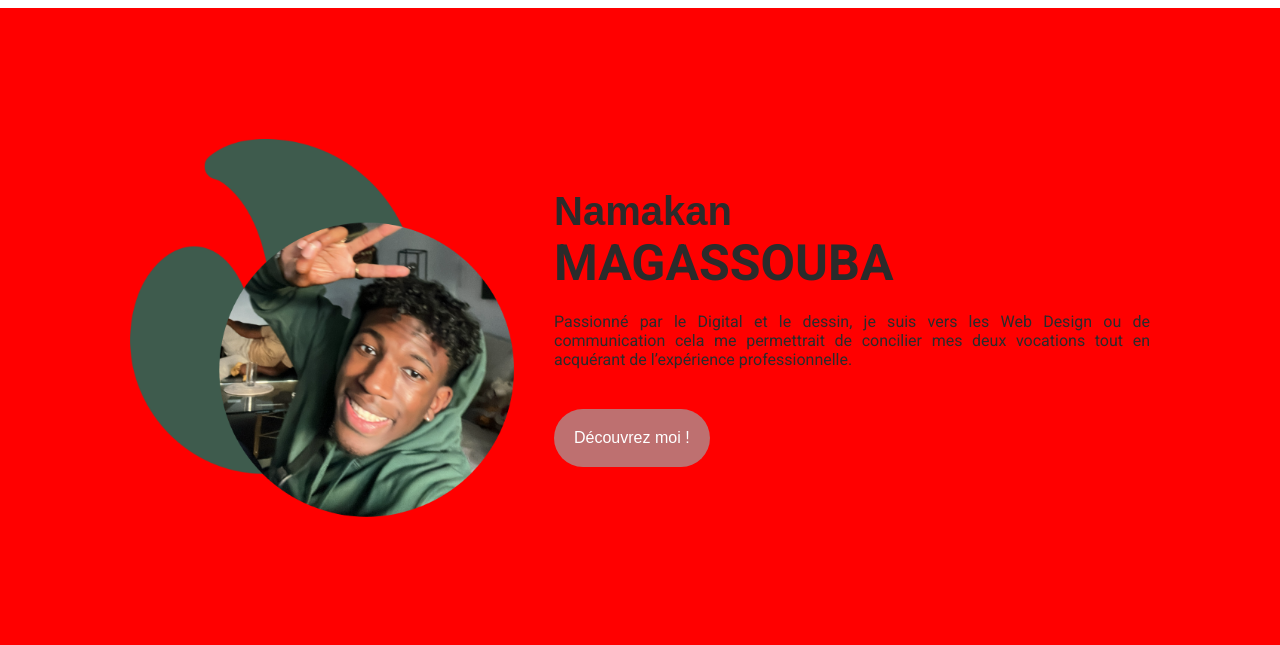
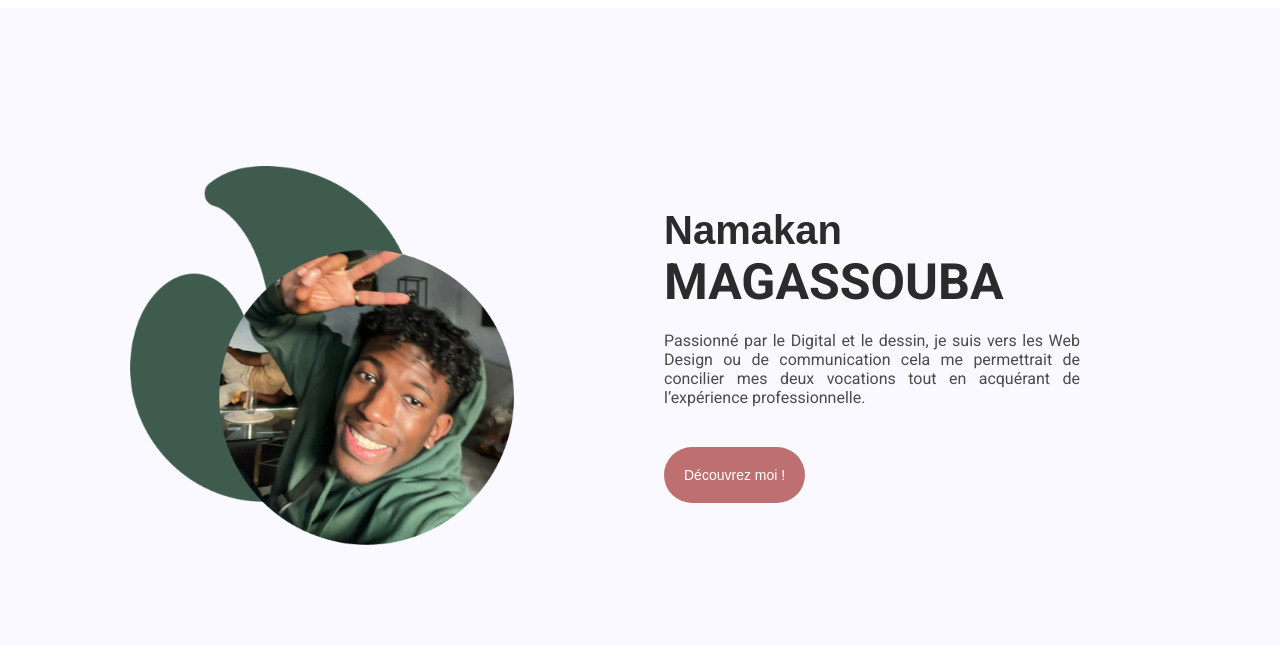
Before and after one commit to NamsYes/Portfolio, a plain HTML site: page index.html in a window 1280 px wide. Shown: the part 97-742 px from the top of the page. Drawn offline with Linux system fonts and the light colour scheme.

Commit message:
Démarrage Bloc 2
Finalisation temporaire du bloc 1

```diff
--- a/index.css
+++ b/index.css
@@ -21,7 +21,7 @@ header {
 	width: 100%;
 	box-sizing: border-box;
 	font-family: 'Roboto', sans-serif;
-	box-shadow: 0px 5px 9px 0px rgba(210,210,210,0.75);
+	box-shadow: 0px 5px 9px 0px rgba(237, 237, 237, 0.75);
 	-webkit-box-shadow: 0px 5px 9px 0px rgba(210,210,210,0.75);
 	-moz-box-shadow: 0px 5px 9px 0px rgba(210,210,210,0.75);
 
@@ -72,20 +72,18 @@ header {
 
 /*--------------------- PARTIE QUI NE CONCERNE PLUS LE BLOC1---------- */
 
-
 .bloc1 {
 	width: 100vw;
 	height: 80vh;
-	background-color: red;
 	align-content: center;
+	background-color:#f9f9ff;
+}
 
-}
 
 .bloc1 .presentation {
 	display: flex;
 	box-sizing: border-box;
 	align-items: center;
-	justify-content: center;
 }
 
 
@@ -94,55 +92,51 @@ header {
 	width: 30%;
 }
 
+
 .bloc1 .presentation .profil {
-
-	padding:130px ;
-	padding-left: 40px;
-
-}
-
-.bloc1 .presentation .profil .names{
-
-	padding-bottom:20px ;
-
-
+	padding:150px ;
+	padding-left: 100px;
+	margin: 50px;
 }
 
 
-.bloc1 .presentation h1 {
+.bloc1 .presentation .profil .names{
+	padding-bottom:20px;
+}
 
+.bloc1 .presentation .profil h1 {
 	font-family: 'Roboto', sans-serif;
 	font-size: 50px;
-
 }
 
 .bloc1 .presentation .profil h2 {
-
 	font-family: 'Roboto400', sans-serif;
 	font-size: 40px;
-	background-color: ;
 }
 
 
 .bloc1 .presentation p {
-
 	text-align: justify;
 	font-family: 'Roboto', sans-serif;
 	padding-bottom: 40px;
+	color: #4b4b4b;
 }
 
 .bloc1 .presentation .profil button {
-	display: flex;
-	flex-direction: row-reverse;
 	padding: 20px;
-
 	margin-right: 10px;
 	border-radius: 50px 50px 50px 50px;
 	background-color: #BE7070;
 	color : white;
     border: 1px ;
-	font-size: 16px;
+	font-size: 14px;
+}
 
+/*--------------------- PARTIE QUI NE CONCERNE PLUS LE BLOC2---------- */
 
+.bloc2 {
+	width: 100vw;
+	height: 80vh;
+	align-content: center;
 
 }
--- a/index.html
+++ b/index.html
@@ -48,6 +48,10 @@
 
             </div>
 
+            <div class="bloc2">
+                <h2>Mon parcours</h2>
+
+            </div>
 
 
 
```
